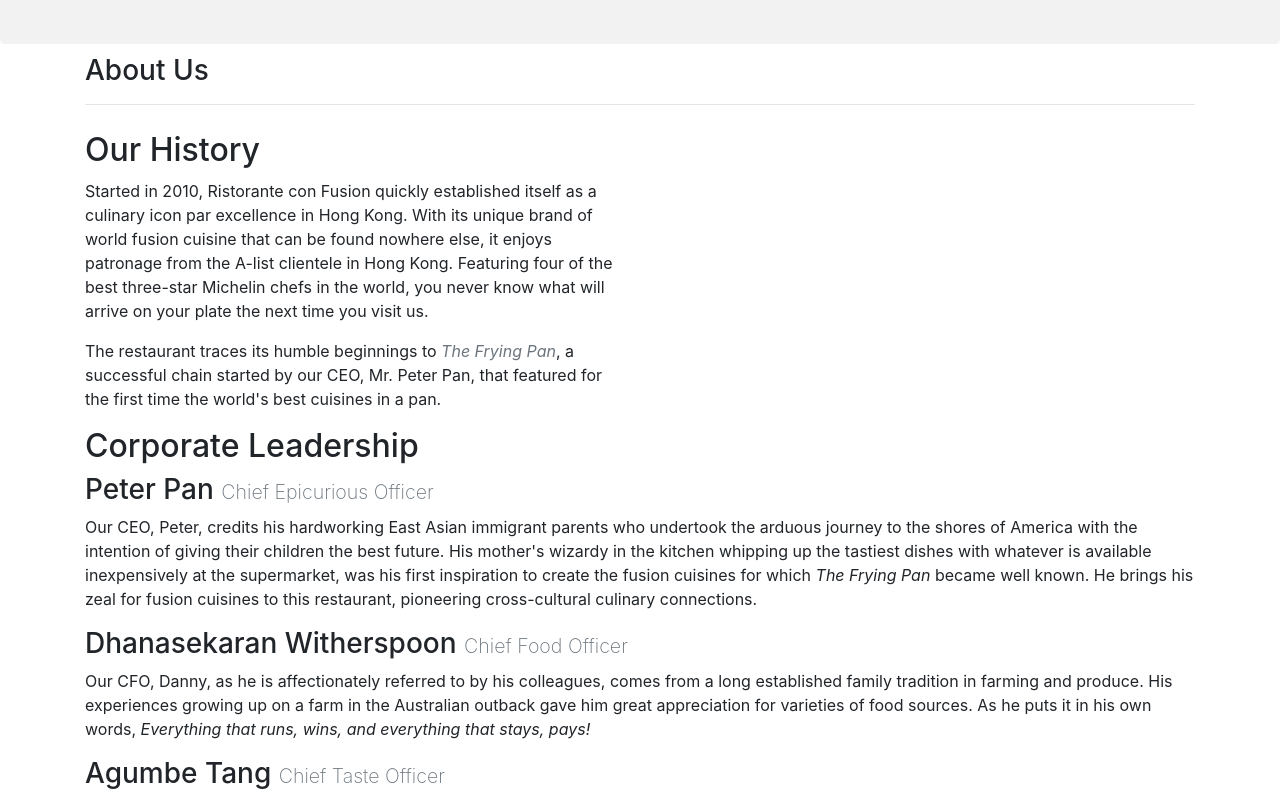
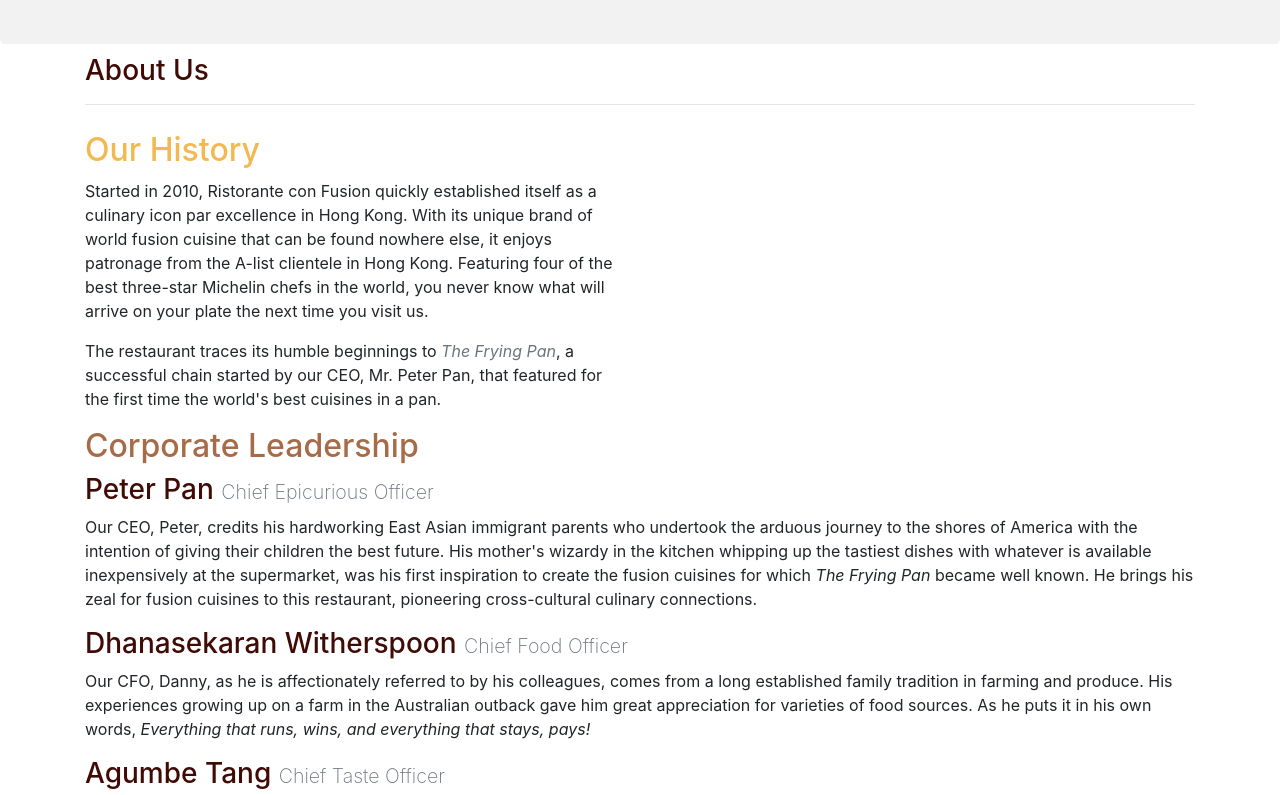
Before and after one commit to EndlessBox/Bootstrap_discovery, a website: page aboutus.html in a window 1280 px wide. Shown: the part 240-1035 px from the top of the page. Drawn offline with nearby package versions, Linux system fonts and the light colour scheme.

Commit message:
ahaaaaaa

```diff
--- a/aboutus.html
+++ b/aboutus.html
@@ -6,6 +6,7 @@
       rel="stylesheet"
       href="node_modules/bootstrap/dist/css/bootstrap.min.css"
     />
+
     <link rel="stylesheet" href="css/styles.css" />
   </head>
 
@@ -36,14 +37,14 @@
     <div class="container">
       <div class="row">
         <div class="col-12">
-          <h3 class="top-bottom-alignement">About Us</h3>
+          <h3 class="top-bottom-alignement color-4">About Us</h3>
           <hr />
         </div>
       </div>
 
       <div class="row">
         <div class="col-12 col-sm-6">
-          <h2 class="top-bottom-alignement">Our History</h2>
+          <h2 class="top-bottom-alignement color-1">Our History</h2>
           <p>
             Started in 2010, Ristorante con Fusion quickly established itself as
             a culinary icon par excellence in Hong Kong. With its unique brand
@@ -64,8 +65,8 @@
 
       <div>
         <div>
-          <h2>Corporate Leadership</h2>
-          <h3>
+          <h2 class="color-2">Corporate Leadership</h2>
+          <h3 class="color-4">
             Peter Pan
             <small class="positions text-secondary"
               >Chief Epicurious Officer</small
@@ -82,7 +83,7 @@
             fusion cuisines to this restaurant, pioneering cross-cultural
             culinary connections.
           </p>
-          <h3>
+          <h3 class="color-4">
             Dhanasekaran Witherspoon
             <small class="positions text-secondary">Chief Food Officer</small>
           </h3>
@@ -96,7 +97,7 @@
               >Everything that runs, wins, and everything that stays, pays!</em
             >
           </p>
-          <h3>
+          <h3 class="color-4">
             Agumbe Tang
             <small class="positions text-secondary">Chief Taste Officer</small>
           </h3>
@@ -124,7 +125,6 @@
         </div>
       </div>
     </div>
-
     <footer class="footer">
       <div class="container">
         <div class="row">
```
Also changed, not shown: index.html (+0 -1 lines).
